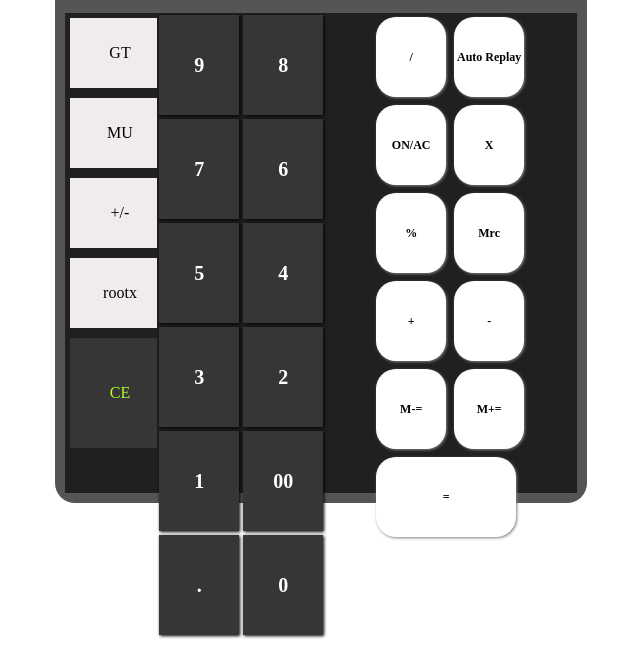
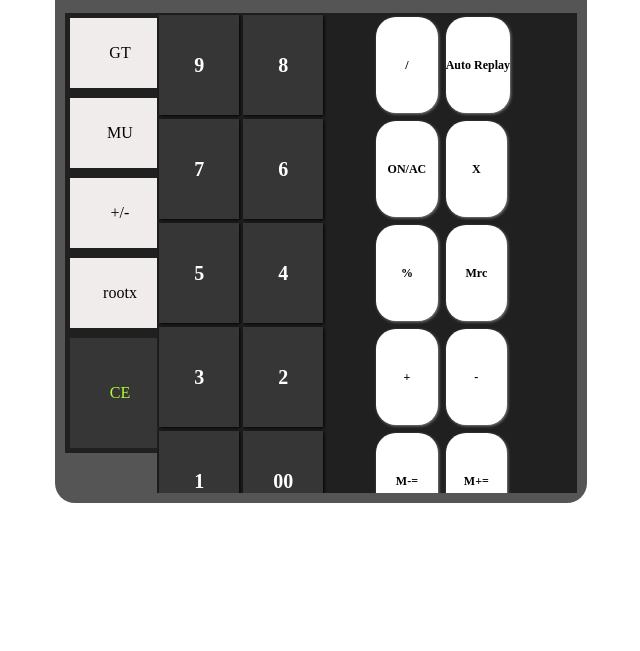
Before and after one commit to Davimehra/webdevelopment_batch1, a plain HTML site: page Session8/DemoProject/calculator.html in a window 1280 px wide. Shown: the part 237-888 px from the top of the page, without its empty margins (401-1041 px from the left). Drawn offline with Linux system fonts and the light colour scheme.

Commit message:
Session8 Completed

```diff
--- a/Session8/DemoProject/styles/calculator.css
+++ b/Session8/DemoProject/styles/calculator.css
@@ -68,14 +68,13 @@ body {
 
   display: flex;
   flex-direction: row;
-  background-color: lightsalmon;
 }
 
 .buttons-left-layout {
   width: 60%;
   display: flex;
   flex-direction: row;
-  background-color: red;
+  overflow: hidden;
 }
 
 .white {
@@ -90,6 +89,7 @@ body {
   margin: 5px;
   width: 100px;
   height: 70px;
+  cursor: pointer;
   display: flex;
   justify-content: center;
   align-items: center;
@@ -97,14 +97,16 @@ body {
 
 .btn-left-left-buttons-lout {
   width: 30%;
+  height: min-content;
   display: flex;
   flex-direction: column;
   flex-wrap: wrap;
-
+  overflow: hidden;
   background-color: rgb(32, 32, 32);
 }
 
 .buttonR {
+  cursor: pointer;
   display: flex;
   justify-content: center;
   align-items: center;
@@ -117,26 +119,27 @@ body {
   box-shadow: 1px 1px 3px black;
 }
 
-.buttonR > span {
-}
 .btn-left-right-buttons-lout {
   width: 70%;
+  height: auto;
   display: flex;
   flex-direction: row;
   flex-wrap: wrap;
-
+  overflow: hidden;
   background-color: rgb(32, 32, 32);
 }
 .buttons-right-layout {
   width: 40%;
+  height: auto;
   display: flex;
   flex-wrap: wrap;
-
+  overflow: hidden;
   background-color: rgb(32, 32, 32);
 }
 .buttons-right-layout > div {
-  width: 70px;
-  height: 80px;
+  cursor: pointer;
+  min-width: 30%;
+  height: 20%;
   margin: 4px;
   display: flex;
   justify-content: center;
```
